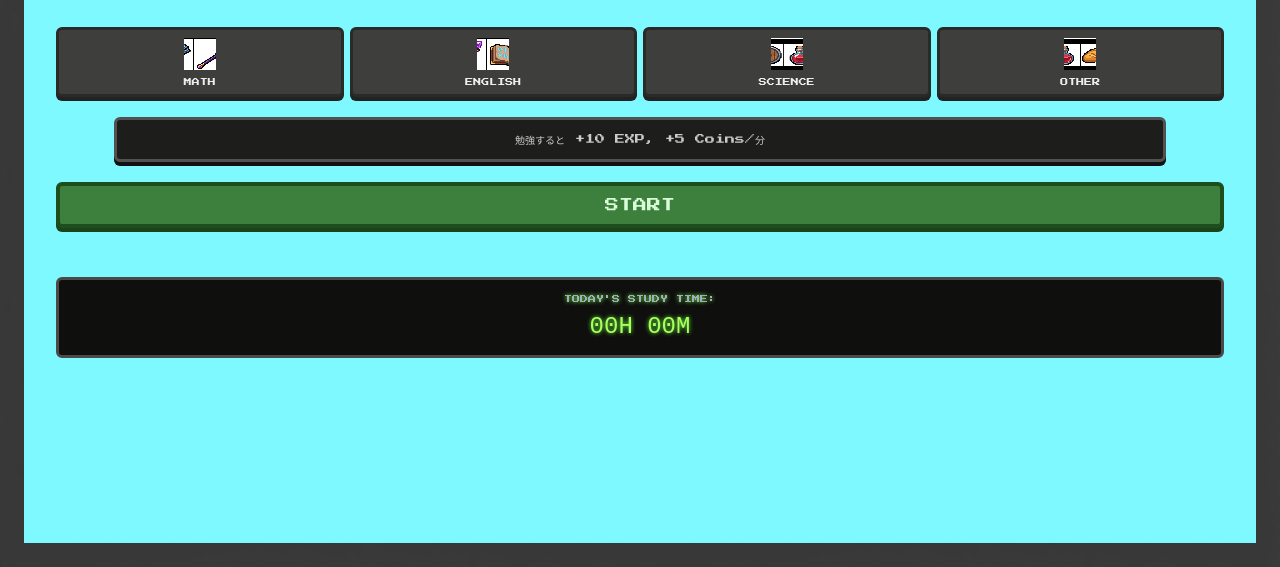
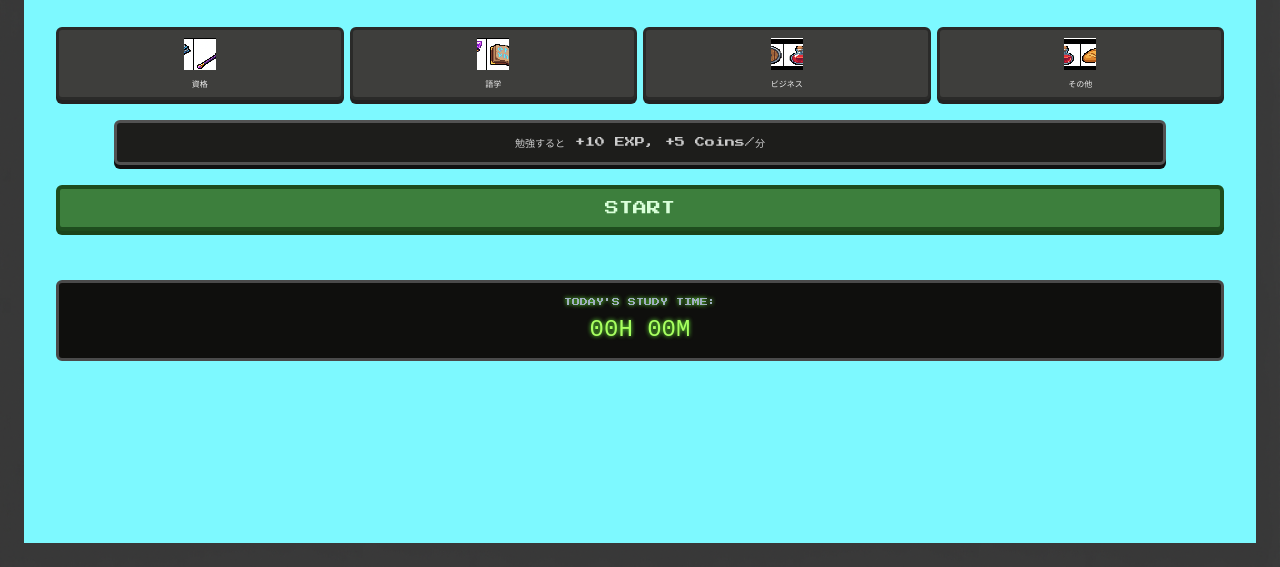
Before and after one commit to Y0726-r/study-rpg, a plain HTML site: page index.html in a window 1280 px wide. Both pictures are taken after a click on the button "勉強". Shown: the part 233-800 px from the top of the page. Drawn offline with Linux system fonts and the light colour scheme.

Commit message:
Update subject button labels

```diff
--- a/index.html
+++ b/index.html
@@ -73,19 +73,19 @@
         <div class="subject-selector-mvp">
             <button class="subject-btn-mvp" data-subject="数学" onclick="selectSubject(this)">
                 <div class="subject-icon math"></div>
-                <span>MATH</span>
+                <span>資格</span>
             </button>
             <button class="subject-btn-mvp" data-subject="英語" onclick="selectSubject(this)">
                 <div class="subject-icon english"></div>
-                <span>ENGLISH</span>
+                <span>語学</span>
             </button>
             <button class="subject-btn-mvp" data-subject="理科" onclick="selectSubject(this)">
                 <div class="subject-icon science"></div>
-                <span>SCIENCE</span>
+                <span>ビジネス</span>
             </button>
             <button class="subject-btn-mvp" data-subject="その他" onclick="selectSubject(this)">
                 <div class="subject-icon other"></div>
-                <span>OTHER</span>
+                <span>その他</span>
             </button>
         </div>
 
```
